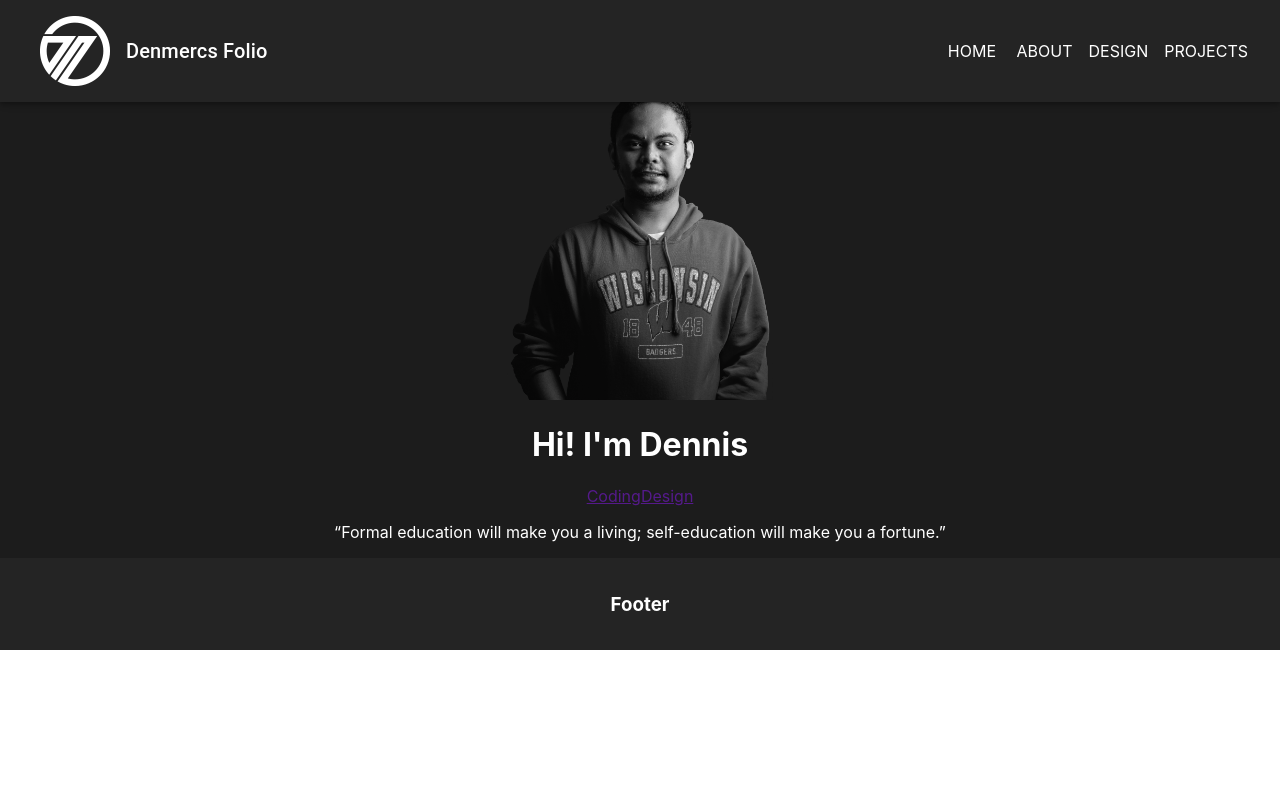
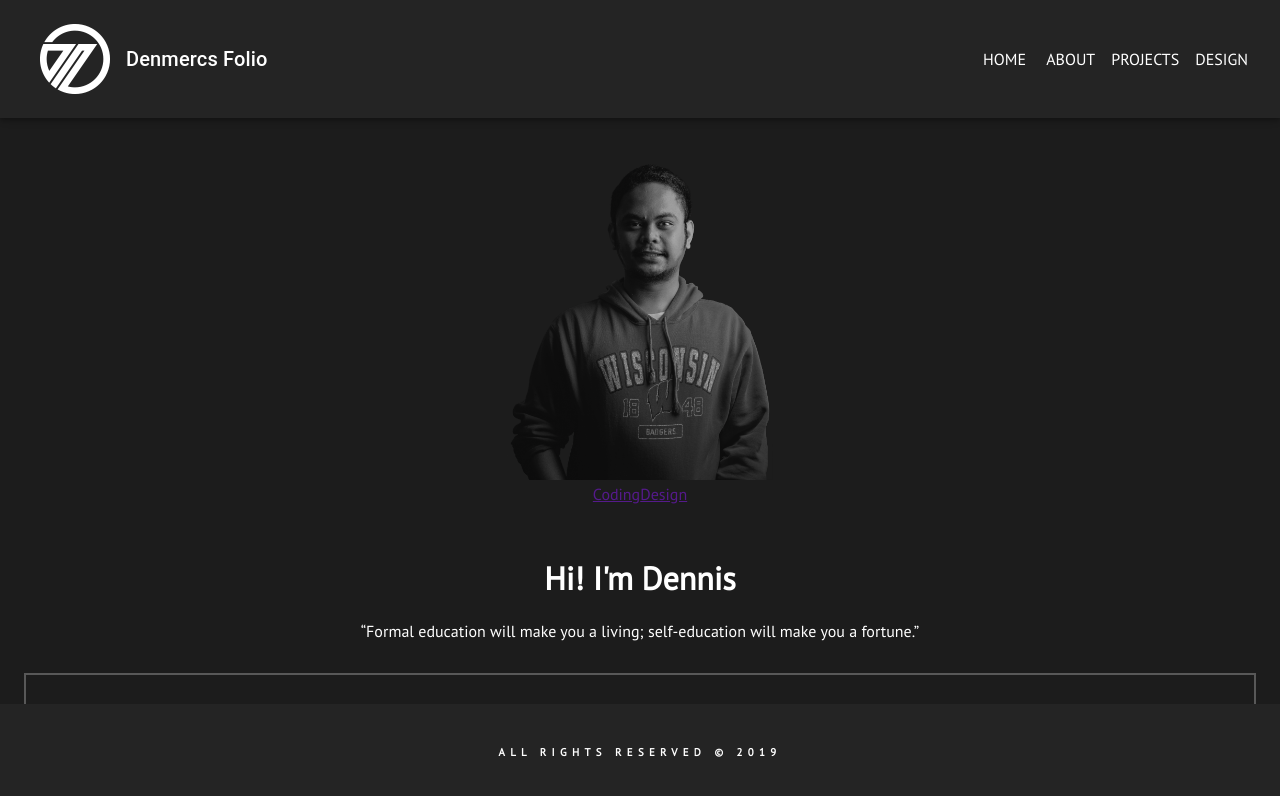
Before and after one commit to denmercs/portfolio, a React (Create React App) app: page / in a window 1280 px wide. Shown: the top 796 px of the page. Built offline with nearby package versions, Linux system fonts and the light colour scheme.

Commit message:
fixed the layout of the homepage

```diff
--- a/package.json
+++ b/package.json
@@ -3,6 +3,9 @@
   "version": "0.1.0",
   "private": true,
   "dependencies": {
+    "@fortawesome/fontawesome-svg-core": "^1.2.22",
+    "@fortawesome/free-solid-svg-icons": "^5.10.2",
+    "@fortawesome/react-fontawesome": "^0.1.4",
     "@material-ui/core": "^4.4.2",
     "axios": "^0.19.0",
     "node-sass": "^4.12.0",
--- a/public/index.html
+++ b/public/index.html
@@ -3,6 +3,7 @@
   <head>
     <meta charset="utf-8" />
     <link rel="shortcut icon" href="%PUBLIC_URL%/favicon.ico" />
+    <link href="https://fonts.googleapis.com/css?family=PT+Sans&display=swap" rel="stylesheet">
     <meta name="viewport" content="width=device-width, initial-scale=1" />
     <meta name="theme-color" content="#000000" />
     <meta
--- a/src/App.css
+++ b/src/App.css
@@ -1,4 +1,4 @@
-.app {
-  text-align: center;
+body {
+  font-family: 'PT Sans', sans-serif;
   background-color: #1C1C1C;
 }
--- a/src/pages/footer.jsx
+++ b/src/pages/footer.jsx
@@ -3,7 +3,7 @@ import "./footer.scss"
 const Footer = () => {
     return (
         <div className="footer">
-            <h3> Footer</h3>
+            <h6> all rights reserved © 2019</h6>
         </div>
 
     )
--- a/src/pages/footer.scss
+++ b/src/pages/footer.scss
@@ -3,8 +3,14 @@
     padding: 1rem 0;
     display: flex;
     justify-content: center;
+    position: absolute;
+    left: 0;
+    bottom: 0;
+    right:0;
 
-    h3 {
+    h6 {
         color: white;
+        letter-spacing: .5em;
+        text-transform: uppercase;
     }
 }
--- a/src/pages/header.jsx
+++ b/src/pages/header.jsx
@@ -17,8 +17,8 @@ const Header = () => {
             <div className="nav">
                 <Link to="/" className="nav-item"> Home </Link>
                 <Link to="/about" className="nav-item">About</Link>
+                <Link to="/projects" className="nav-item">Projects</Link>
                 <Link to="/design" className="nav-item">Design</Link>
-                <Link to="/projects" className="nav-item">Projects</Link>
             </div>
             </Toolbar>
         </AppBar>
--- a/src/pages/header.scss
+++ b/src/pages/header.scss
@@ -2,6 +2,7 @@
     display: flex;
     justify-content: space-between;
     background-color: #242424;
+    padding: .5rem 0;
 
     @media only screen and (max-width : 500px) {
         flex-direction: column;
@@ -28,7 +29,6 @@
             width: 32px;
             height: 32px;
             padding: .5rem;
-
         }
     }
 
--- a/src/pages/home.jsx
+++ b/src/pages/home.jsx
@@ -1,8 +1,9 @@
 import React from 'react';
 import "../pages/home.scss";
 import {Link} from "react-router-dom";
-
-import {Container} from "@material-ui/core"
+import {Container} from "@material-ui/core";
+import {FontAwesomeIcon} from "@fortawesome/react-fontawesome";
+// import {faGithub} from "@fortawesome/free-solid-svg-icons";
 /**
  * PLAN is to import data from the backend
  */
@@ -11,11 +12,21 @@ const Home = () => {
     return (
         <Container className="home">
             <img src={require("../assets/dennis.png")} alt="Dennis" className="home-img"/>
+            <div className="home-btn">
+                <Link>Coding</Link>
+                <Link>Design</Link>
+            </div>
             <h1>Hi! I'm Dennis</h1>
-            <Link>Coding</Link>
-            <Link>Design</Link>
+
             <p>“Formal education will make you a living;
                 self-education will make you a fortune.”</p>
+
+            <div className="home-notes">
+                <p>Technologies used on this site are: React, HTML, CSS, SASS, GIT, NPM. Github repo here: </p>
+                <a href="https://github.com/denmercs/portfolio" target="_blank">
+                    <FontAwesomeIcon className="f-awesome" icon="coffee" />
+                </a>
+            </div>
         </Container>
     )
 }
--- a/src/pages/home.scss
+++ b/src/pages/home.scss
@@ -2,12 +2,32 @@
     background-color: #1C1C1C;
     text-align: center;
     color: white;
+    margin-top: 10rem;
 
     &-img {
         width: auto;
         height: 20rem;
-        padding-top: 5rem;
+        opacity: .7;
     }
 
 
+    h1 {
+        padding-top: 2rem;
+        font-size: 2em;
+    }
+
+    &-notes {
+        font-size: .75em;
+        text-transform: uppercase;
+        margin-top: 2rem;
+        padding: 1.5rem 0;
+        color: #585858;
+        border: #585858 solid 2px;
+
+        .f-awesome {
+            color: #585858;
+            width: 30px;
+            height: 30px;
+        }
+    }
 }
```
Also changed, not shown: 1 other file (tests, documents, lock files or other folders).
